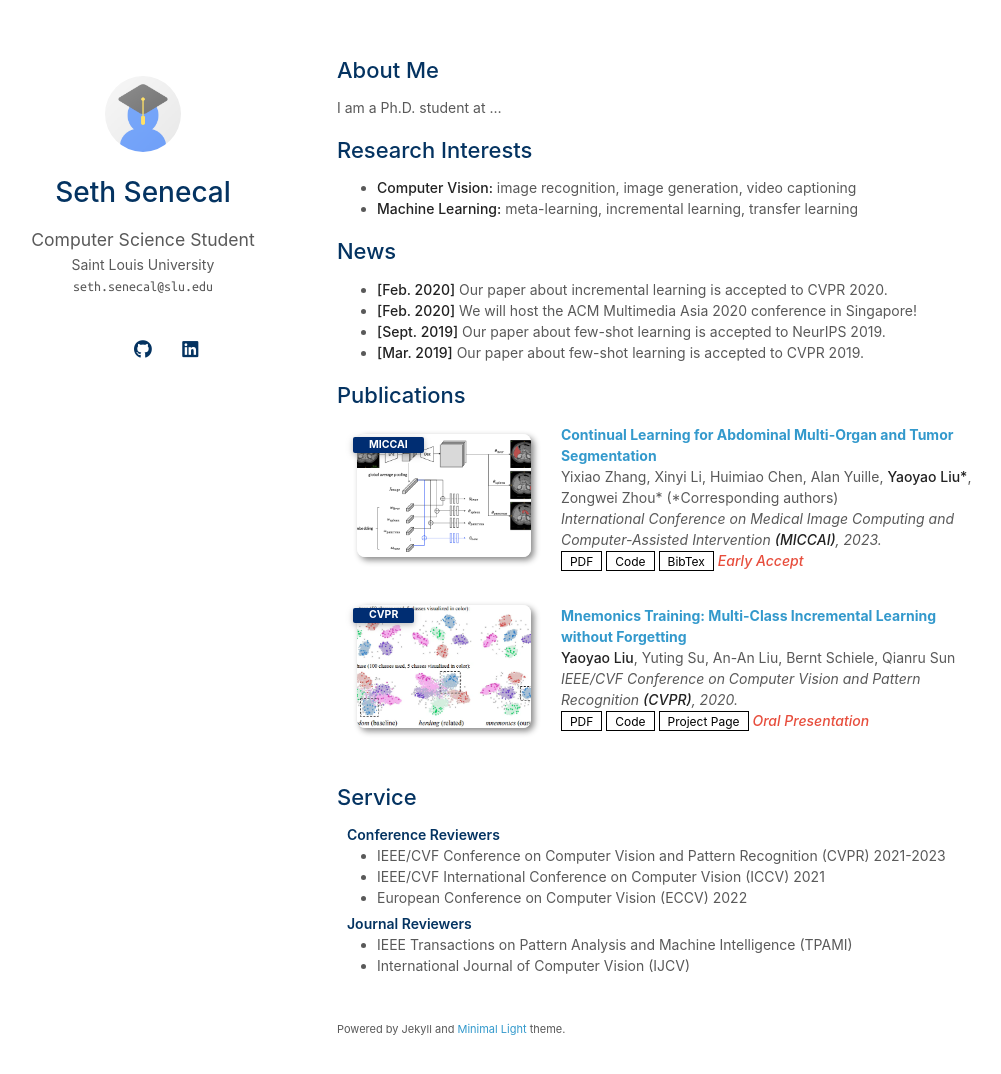
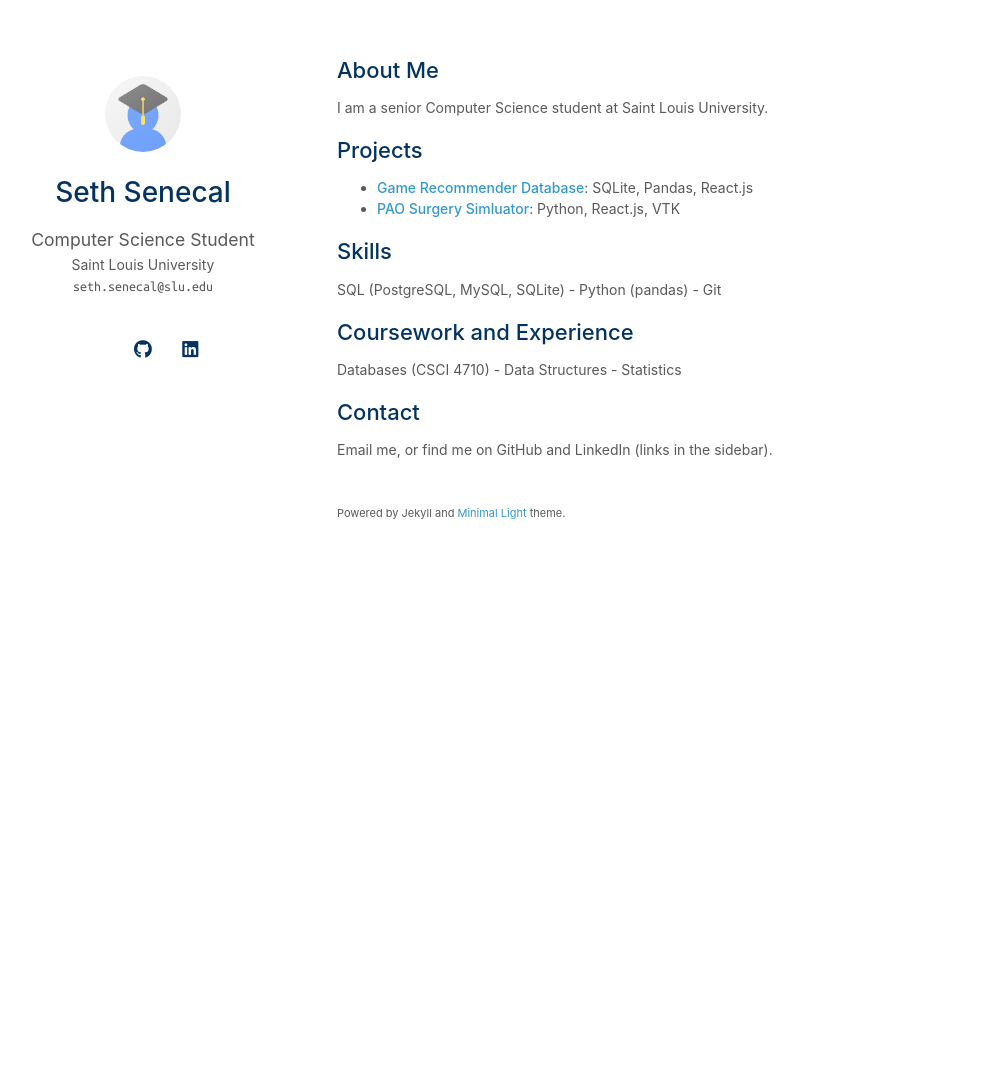
Before and after one commit to ssenecal1/ssenecal1.github.io, a Jekyll site: the page built from index.md, in a window 1280 px wide and 1108 px high. Shown: the top 1074 px of the window, without its empty margins (133-1134 px from the left). Built offline with Jekyll 4.4.1, drawn with Linux system fonts in a browser that asks for light colours; a style sheet for code colours, icons or effects is not loaded; our own code applies the rules of GitHub Pages for plain Markdown files.

Commit message:
Update index.md

```diff
--- a/index.md
+++ b/index.md
@@ -4,20 +4,19 @@ layout: homepage
 
 ## About Me
 
-I am a Ph.D. student at ...
+I am a senior Computer Science student at Saint Louis University.
 
-## Research Interests
+## Projects
+- **[Game Recommender Database](https://github.com/ssenecal1/csci4710-final-game-recommender/)**: SQLite, Pandas, React.js
+- **[PAO Surgery Simluator](https://github.com/oss-slu/pao_surgery_simulator)**: Python, React.js, VTK
 
-- **Computer Vision:** image recognition, image generation, video captioning
-- **Machine Learning:** meta-learning, incremental learning, transfer learning
+## Skills
 
-## News
+SQL (PostgreSQL, MySQL, SQLite) - Python (pandas) - Git
 
-- **[Feb. 2020]** Our paper about incremental learning is accepted to CVPR 2020.
-- **[Feb. 2020]** We will host the ACM Multimedia Asia 2020 conference in Singapore!
-- **[Sept. 2019]** Our paper about few-shot learning is accepted to NeurIPS 2019.
-- **[Mar. 2019]** Our paper about few-shot learning is accepted to CVPR 2019.
+## Coursework and Experience
+Databases (CSCI 4710) - Data Structures - Statistics
 
-{% include_relative _includes/publications.md %}
 
-{% include_relative _includes/service.md %}
+## Contact
+Email me, or find me on GitHub and LinkedIn (links in the sidebar).
```
